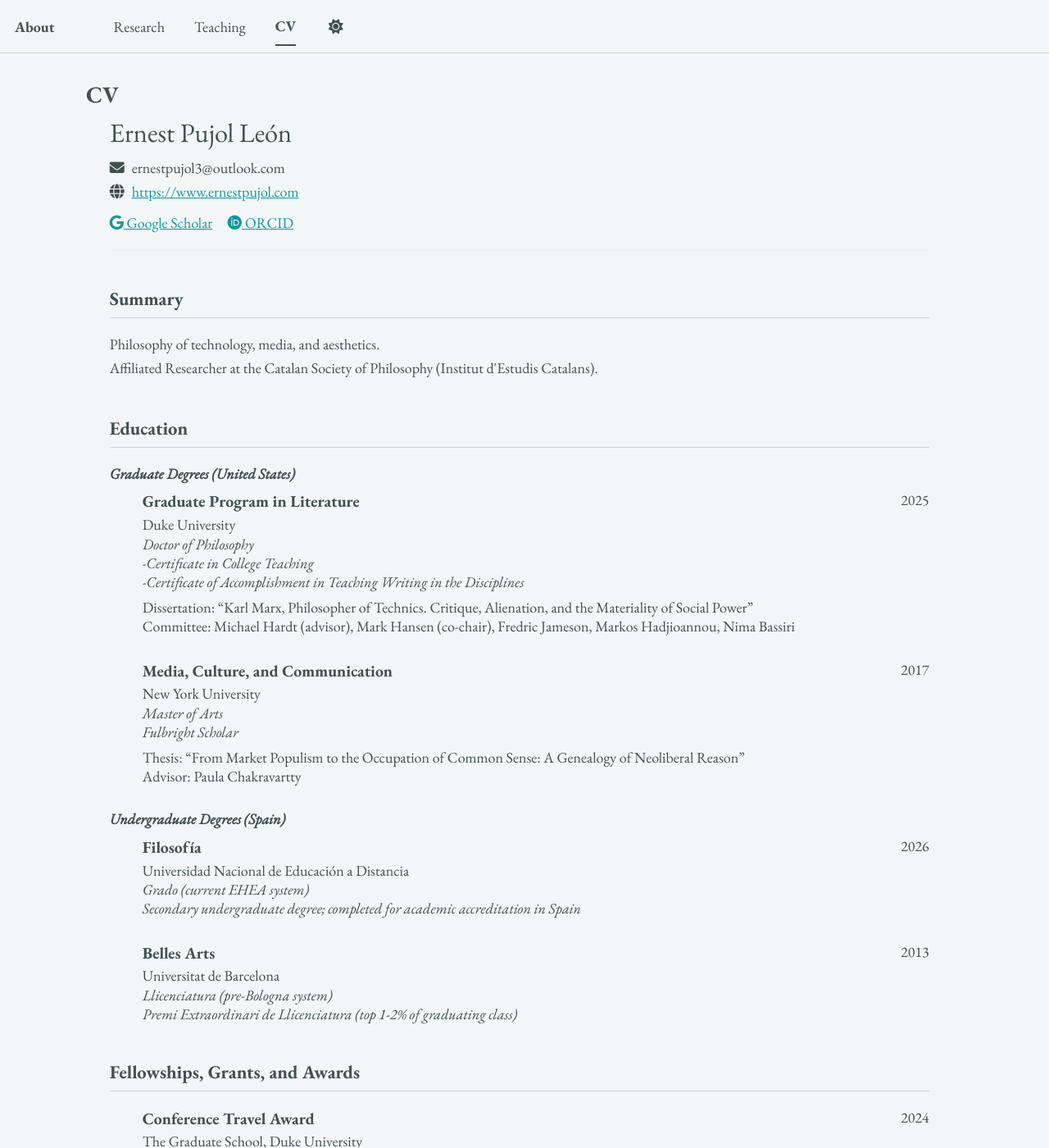
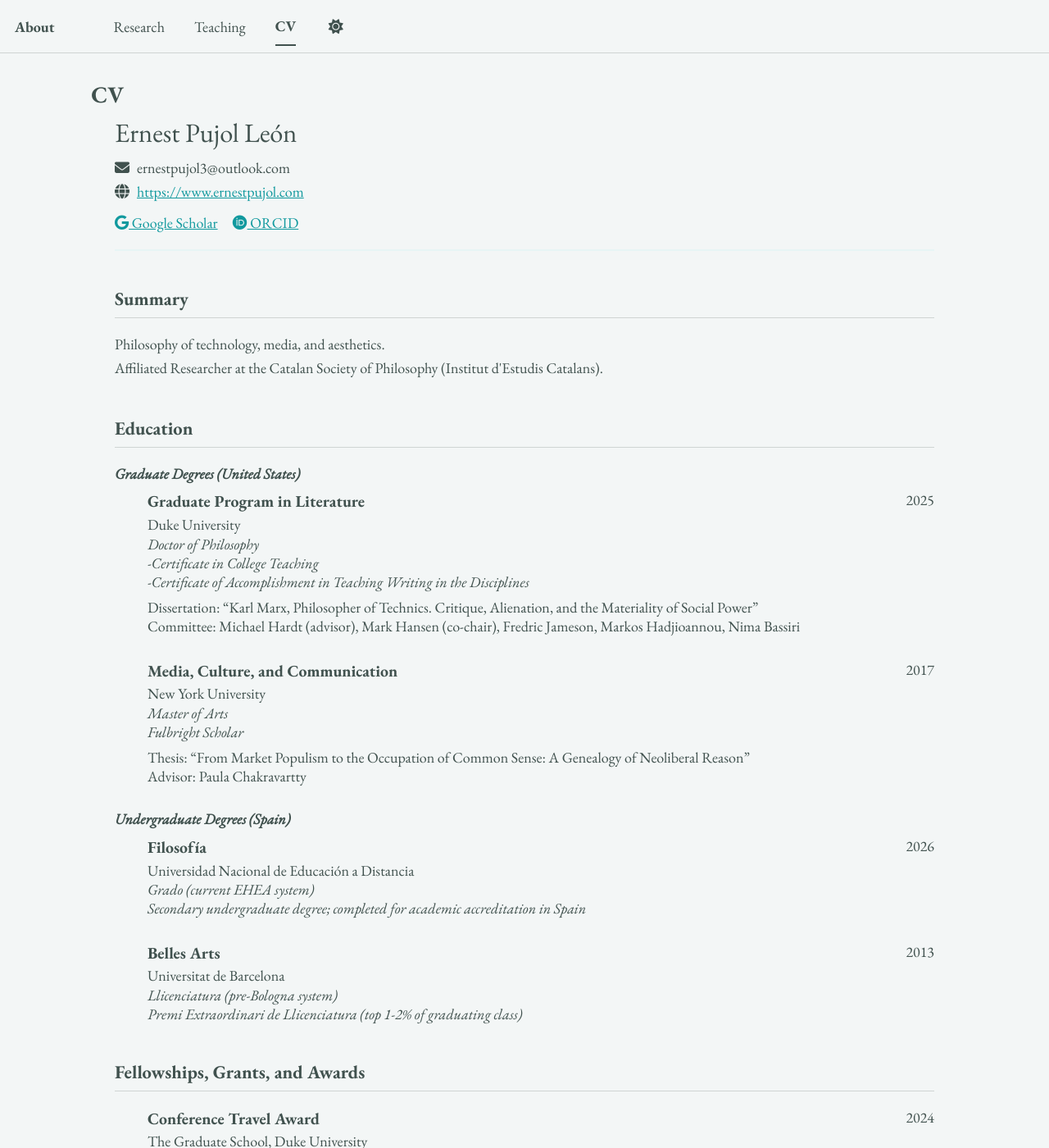
Before and after one commit to epujol90/epujol90.github.io, a Jekyll site: the page built from _pages/cv-json.md, in a window 1280 px wide and 1400 px high. Shown: the whole window at 82% size. Built offline with Jekyll 4.4.1, drawn with Linux system fonts in a browser that asks for light colours; a script bundle is joined from its source files by our own code; library files that are not in the unit come from our copies.

Commit message:
Update cv-template.html

```diff
--- a/_includes/cv-template.html
+++ b/_includes/cv-template.html
@@ -3,7 +3,7 @@
 <style>
   .archive {
     width: 91%;
-    margin-left: 6.5%;
+    margin-left: 7.5%;
     margin-right: 0;
     float: none;
     padding-right: 0;
@@ -13,7 +13,7 @@
   @media (min-width: 80em) {
     .archive {
       width: 85%;
-      margin-left: 7%;
+      margin-left: 7.5%;
     }
   }
 
```
